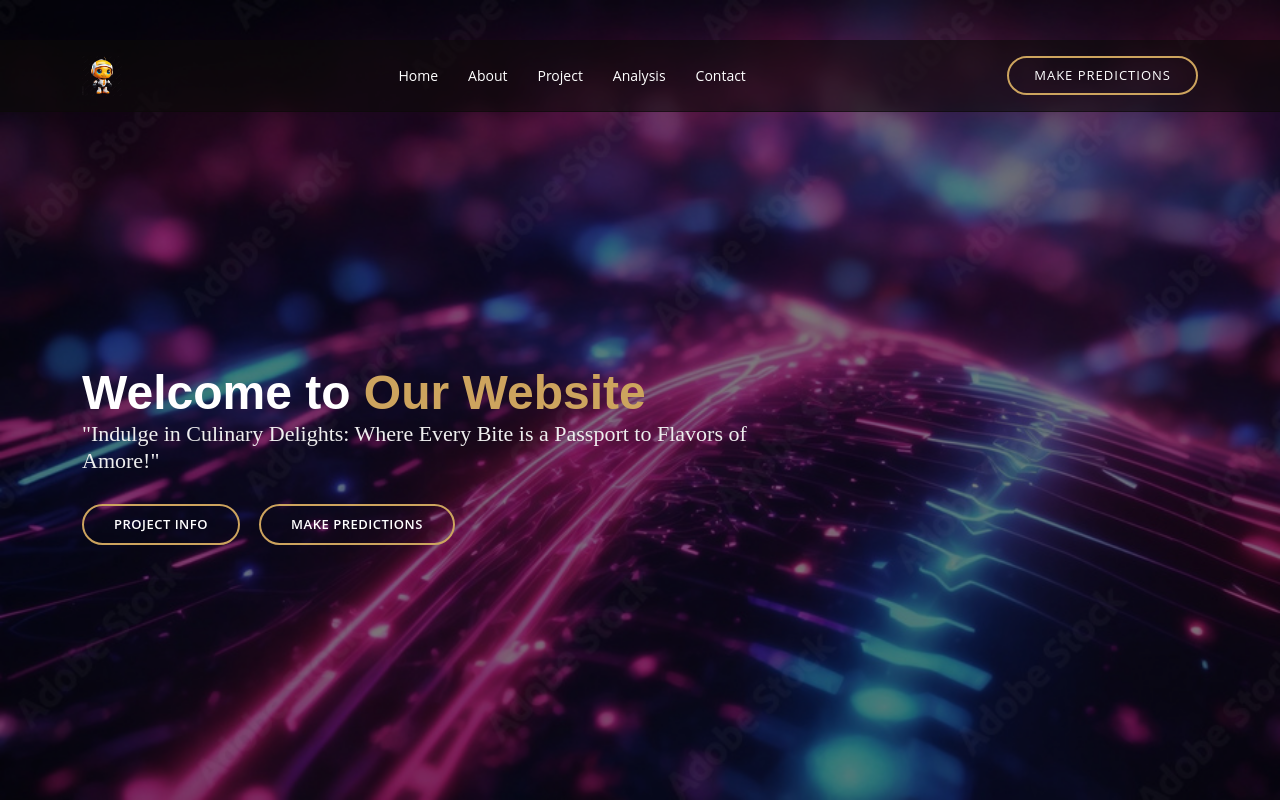
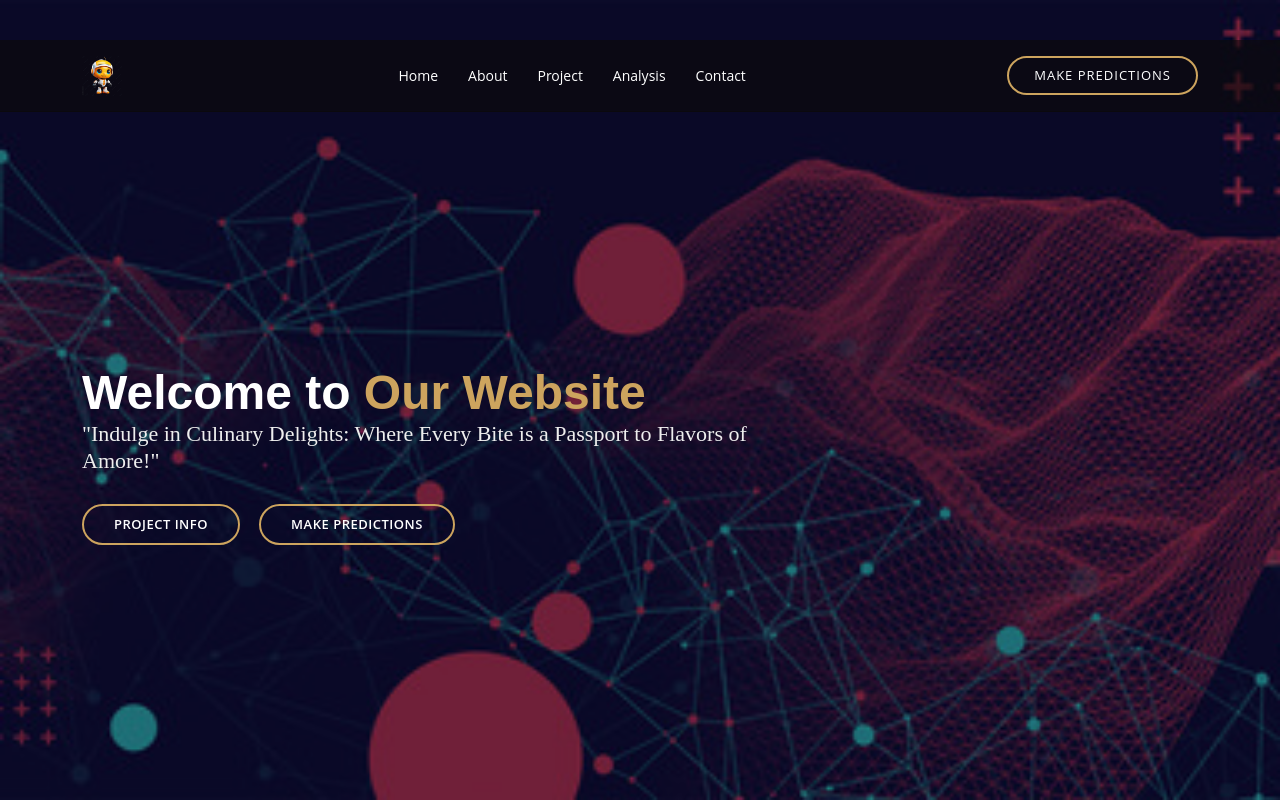
Before and after one commit to MohitWani/3-Phase-VSI-Fault-Detection, a plain HTML site: page index.html in a window 1280 px wide. Shown: the top 802 px of the page. Drawn offline with nearby package versions, Linux system fonts and the light colour scheme.

Commit message:
background update

```diff
--- a/assets/css/style.css
+++ b/assets/css/style.css
@@ -329,7 +329,7 @@ h6 {
 #hero {
   width: 100%;
   height: 100vh;
-  background: url("background.jpeg") top center;
+  background: url("background.jpg") top center;
   background-size: cover;
   position: relative;
   padding: 10;
```
Also changed, not shown: assets/css/background.jpeg (deleted).
